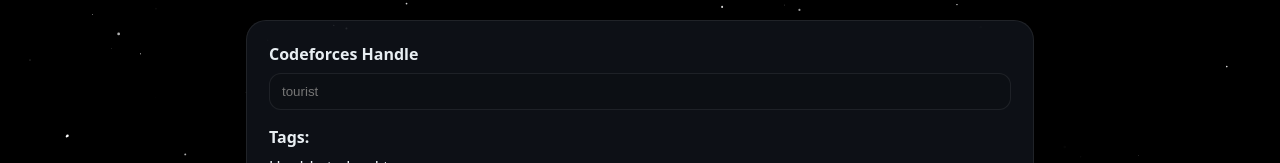
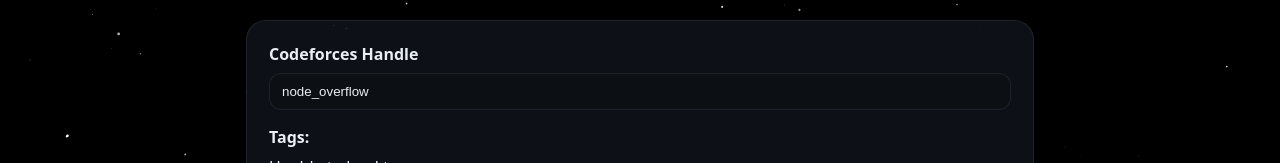
Before and after one commit to node-overflow/cf-random-unsolved, a website: page public/index.html in a window 1280 px wide. Shown: the part 140-303 px from the top of the page. Drawn offline with Linux system fonts and the light colour scheme; no server answers.

Commit message:
Update index.html

```diff
--- a/public/index.html
+++ b/public/index.html
@@ -21,7 +21,7 @@
     <form id="filterForm" class="glass">
       <div class="row">
         <label for="handle">Codeforces Handle</label>
-        <input id="handle" name="handle" placeholder="tourist" required>
+        <input id="handle" name="handle" value="node_overflow" required>
       </div>
 
       <div class="field">
@@ -62,4 +62,5 @@
   <script src="app.js" defer></script>
 </body>
 
+
 </html>
```
